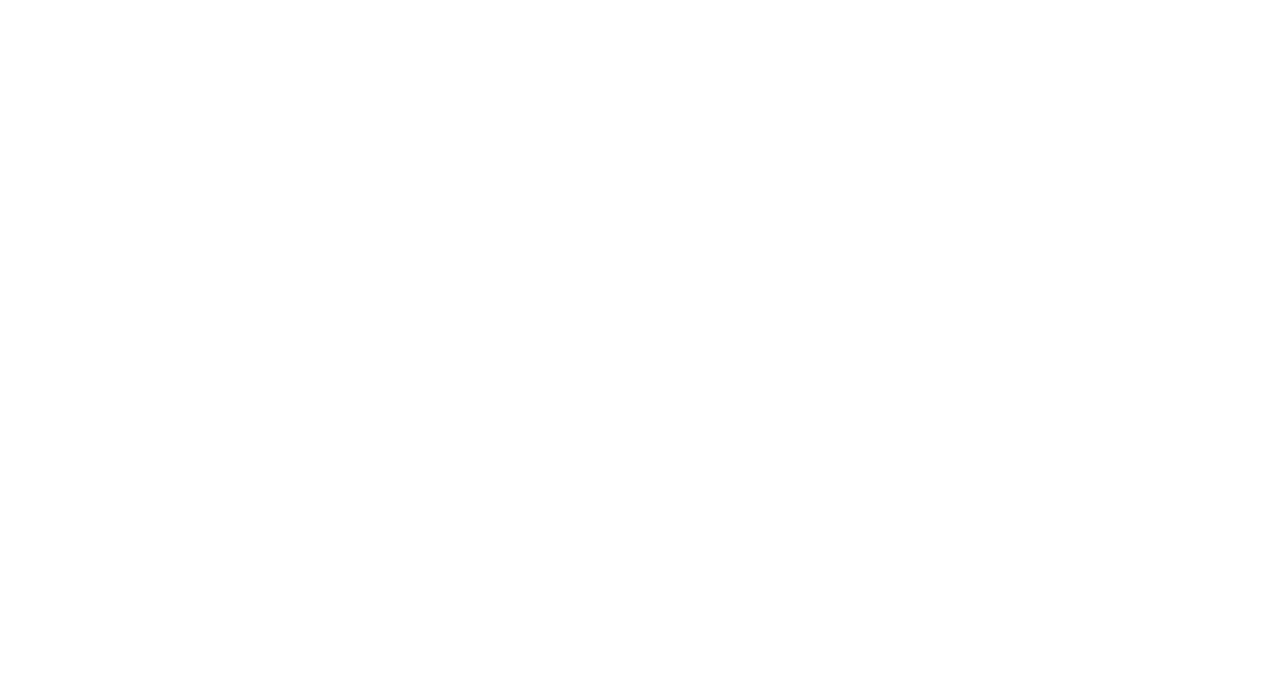
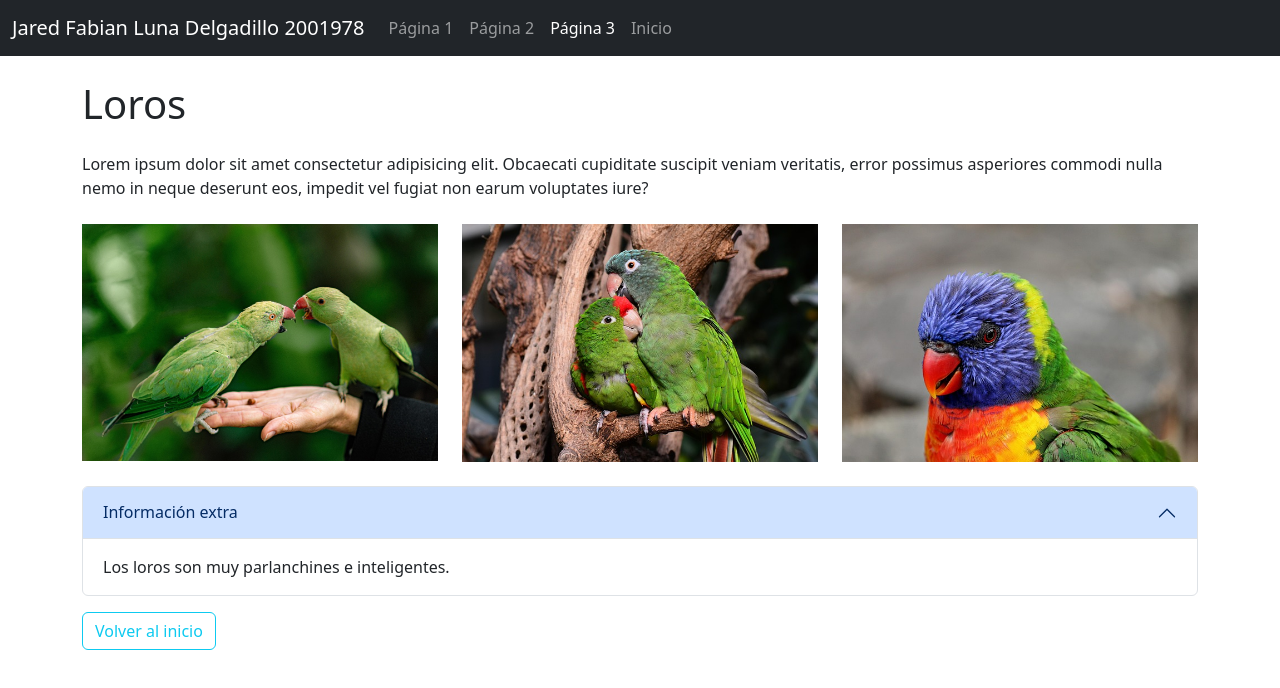
Before and after one commit to rKaiiz/Laboratorio-6, a plain HTML site: page pagina3.html in a window 1280 px wide. Drawn offline with nearby package versions, Linux system fonts and the light colour scheme.

Commit message:
Implementación de paginas 1, 2 y 3; modificacion de index.html

```diff
--- a/index.html
+++ b/index.html
@@ -11,12 +11,12 @@
   <!-- Navegación -->
   <nav class="navbar navbar-expand-lg navbar-dark bg-dark">
     <div class="container-fluid">
-      <a class="navbar-brand" href="#">Jared Fabian Luna Delgadillo 2001978</a>
+      <a class="navbar-brand" href="index.html">Jared Fabian Luna Delgadillo 2001978</a>
       <div class="collapse navbar-collapse">
         <ul class="navbar-nav me-auto mb-2 mb-lg-0">
-          <li class="nav-item"><a class="nav-link" href="#">Página 1</a></li>
-          <li class="nav-item"><a class="nav-link" href="#">Página 2</a></li>
-          <li class="nav-item"><a class="nav-link" href="#">Página 3</a></li>
+          <li class="nav-item"><a class="nav-link" href="pagina1.html">Página 1</a></li>
+          <li class="nav-item"><a class="nav-link" href="pagina2.html">Página 2</a></li>
+          <li class="nav-item"><a class="nav-link" href="pagina3.html">Página 3</a></li>
         </ul>
       </div>
     </div>
@@ -24,8 +24,18 @@
 
   <!-- Contenido principal -->
   <div class="container text-center mt-5">
-    <h1 class="display-4">Lab Progra Web N2</h1>
+    <h1 class="display-4">¡Gatos, Perros y Loros!</h1>
     </div>
+
+    <!-- Imágenes -->
+    <div class="row my-4">
+        <div class="col-md-4"><img src="img/cat1.jpg" class="img-fluid" alt="Imagen 1" ></div>
+        <div class="col-md-4"><img src="img/dog1.jpg" class="img-fluid" alt="Imagen 2" ></div>
+        <div class="col-md-4"><img src="img/parrot1.jpg" class="img-fluid" alt="Imagen 3" ></div>
+    </div>
+
+     <!-- Scripts de Bootstrap -->
+  <script src="https://cdn.jsdelivr.net/npm/bootstrap@5.3.0/dist/js/bootstrap.bundle.min.js"></script>
 
 </body>
 </html>
--- a/pagina3.html
+++ b/pagina3.html
@@ -0,0 +1,63 @@
+<!DOCTYPE html>
+<html lang="es">
+<head>
+  <meta charset="UTF-8">
+  <meta name="viewport" content="width=device-width, initial-scale=1">
+  <title>Página 3</title>
+  <link href="https://cdn.jsdelivr.net/npm/bootstrap@5.3.0/dist/css/bootstrap.min.css" rel="stylesheet">
+</head>
+<body>
+
+  <!-- Navegación -->
+  <nav class="navbar navbar-expand-lg navbar-dark bg-dark">
+    <div class="container-fluid">
+      <a class="navbar-brand" href="#">Jared Fabian Luna Delgadillo 2001978</a>
+      <div class="collapse navbar-collapse">
+        <ul class="navbar-nav me-auto mb-2 mb-lg-0">
+          <li class="nav-item"><a class="nav-link" href="pagina1.html">Página 1</a></li>
+          <li class="nav-item"><a class="nav-link" href="pagina2.html">Página 2</a></li>
+          <li class="nav-item"><a class="nav-link active" href="pagina3.html">Página 3</a></li>
+          <li class="nav-item"><a class="nav-link" href="index.html">Inicio</a></li>
+        </ul>
+      </div>
+    </div>
+  </nav>
+
+  <!-- Contenido -->
+  <div class="container mt-4">
+    <h1 class="mb-4">Loros</h1>
+
+    <!-- Párrafos -->
+    <p>Lorem ipsum dolor sit amet consectetur adipisicing elit. Obcaecati cupiditate suscipit veniam veritatis, error possimus asperiores commodi nulla nemo in neque deserunt eos, impedit vel fugiat non earum voluptates iure?</p>
+
+    <!-- Imágenes -->
+    <div class="row my-4">
+      <div class="col-md-4"><img src="img/parrot1.jpg" class="img-fluid" alt="Imagen X"></div>
+      <div class="col-md-4"><img src="img/parrot2.jpg" class="img-fluid" alt="Imagen Y"></div>
+      <div class="col-md-4"><img src="img/parrot3.jpg" class="img-fluid" alt="Imagen Z"></div>
+    </div>
+
+    <!-- Componentes Bootstrap -->
+    <div class="accordion" id="acordeonEjemplo">
+      <div class="accordion-item">
+        <h2 class="accordion-header" id="headingOne">
+          <button class="accordion-button" type="button" data-bs-toggle="collapse" data-bs-target="#collapseOne">
+            Información extra
+          </button>
+        </h2>
+        <div id="collapseOne" class="accordion-collapse collapse show">
+          <div class="accordion-body">
+            Los loros son muy parlanchines e inteligentes.
+          </div>
+        </div>
+      </div>
+    </div>
+
+    <a href="index.html" class="btn btn-outline-info mt-3">Volver al inicio</a>
+  </div>
+
+  <!-- Scripts de Bootstrap -->
+  <script src="https://cdn.jsdelivr.net/npm/bootstrap@5.3.0/dist/js/bootstrap.bundle.min.js"></script>
+
+</body>
+</html>
```
Also changed, not shown: pagina1.html (+49 -0 lines), pagina2.html (+51 -0 lines), img/cat1.jpg (added), img/cat2.jpg (added), img/cat3.jpg (added), img/dog1.jpg (added), img/dog2.jpg (added), img/dog3.jpg (added), img/parrot1.jpg (added), img/parrot2.jpg (added), img/parrot3.jpg (added).
